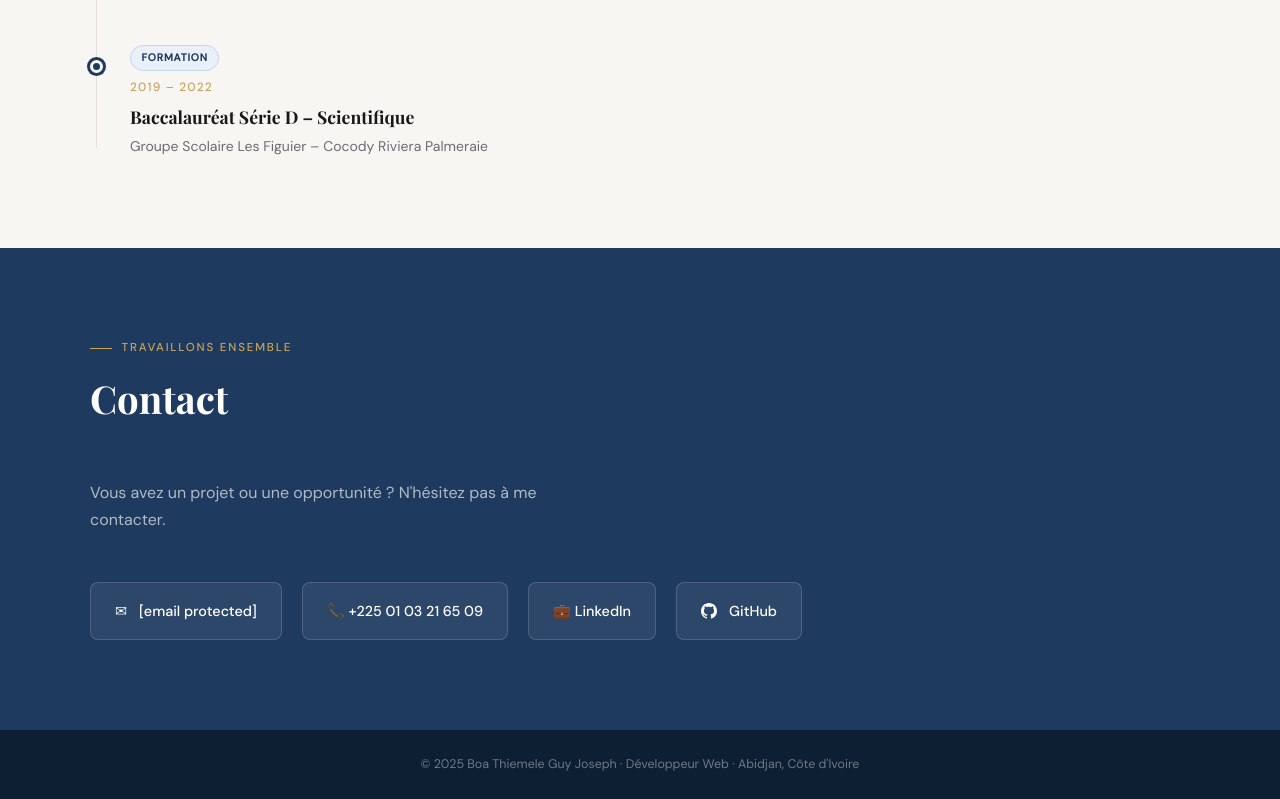
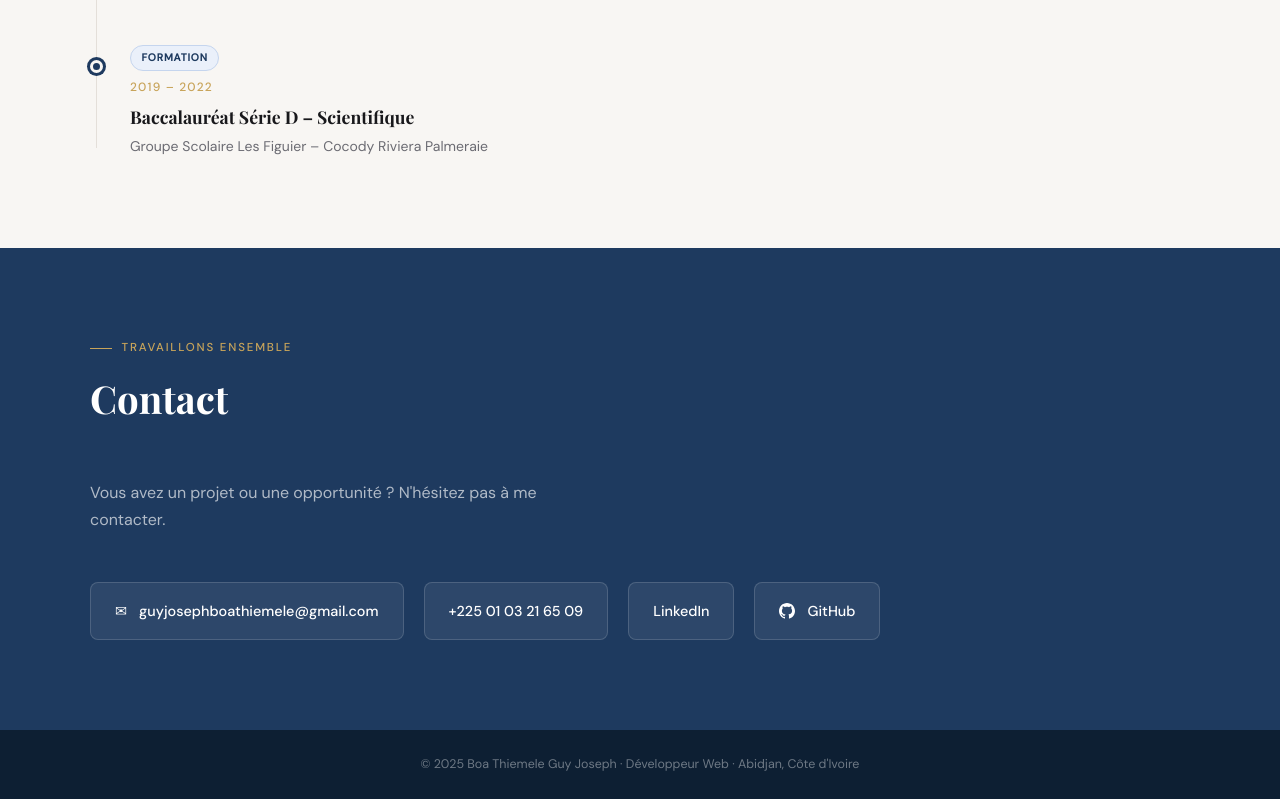
Before and after one commit to Guyjoseph13/portfolio, a plain HTML site: page index.html in a window 1280 px wide. Shown: the part 4008-4807 px from the top of the page. Drawn offline with nearby package versions, Linux system fonts and the light colour scheme.

Commit message:
Update index.html

```diff
--- a/index.html
+++ b/index.html
@@ -264,7 +264,7 @@ footer{background:#0d1f33;color:rgba(255,255,255,.4);text-align:center;padding:1
       </div>
       <div class="reveal">
         <div class="detail-item"><span class="detail-label">Localisation</span><span class="detail-value">Cocody, Attoban &mdash; Abidjan, CI</span></div>
-        <div class="detail-item"><span class="detail-label">Email</span><span class="detail-value"><a href="/cdn-cgi/l/email-protection#36545957425e5f535b535a535176515b575f5a1855595b"><span class="__cf_email__" data-cfemail="d3b1bcb2a7bbbab6beb6bfb6b493b4beb2babffdb0bcbe">[email&#160;protected]</span></a></span></div>
+        <div class="detail-item"><span class="detail-label">Email</span><span class="detail-value"><a href="/cdn-cgi/l/email-protection#36545957425e5f535b535a535176515b575f5a1855595b"><span class="__cf_email__" data-cfemail="d3b1bcb2a7bbbab6beb6bfb6b493b4beb2babffdb0bcbe">guyjosephboathiemele@gmail.com</span></a></span></div>
         <div class="detail-item"><span class="detail-label">T&eacute;l</span><span class="detail-value">+225 01 03 21 65 09</span></div>
         <div class="detail-item"><span class="detail-label">LinkedIn</span><span class="detail-value"><a href="https://www.linkedin.com/in/guy-joseph-boa-thiemele" target="_blank">Guy Joseph Boa Thiemele</a></span></div>
         <div class="detail-item"><span class="detail-label">GitHub</span><span class="detail-value"><a href="https://github.com/Guyjoseph13" target="_blank">Guyjoseph13</a></span></div>
@@ -309,9 +309,9 @@ footer{background:#0d1f33;color:rgba(255,255,255,.4);text-align:center;padding:1
     <div class="section-header reveal"><p class="section-label">Travaillons ensemble</p><h2>Contact</h2></div>
     <p class="contact-sub reveal">Vous avez un projet ou une opportunit&eacute; ? N&apos;h&eacute;sitez pas &agrave; me contacter.</p>
     <div class="contact-grid reveal">
-      <a href="/cdn-cgi/l/email-protection#45272a24312d2c202820292022052228242c296b262a28" class="contact-link">&#9993; <span class="__cf_email__" data-cfemail="7f1d101e0b17161a121a131a183f18121e1613511c1012">[email&#160;protected]</span></a>
-      <a href="tel:+2250103216509" class="contact-link">&#128222; +225 01 03 21 65 09</a>
-      <a href="https://www.linkedin.com/in/guy-joseph-boa-thiemele" target="_blank" class="contact-link">&#128188; LinkedIn</a>
+      <a href="/cdn-cgi/l/email-protection#45272a24312d2c202820292022052228242c296b262a28" class="contact-link">&#9993; <span class="__cf_email__" data-cfemail="7f1d101e0b17161a121a131a183f18121e1613511c1012">guyjosephboathiemele@gmail.com</span></a>
+      <a href="tel:+2250103216509" class="contact-link"> +225 01 03 21 65 09</a>
+      <a href="https://www.linkedin.com/in/guy-joseph-boa-thiemele" target="_blank" class="contact-link"> LinkedIn</a>
       <a href="https://github.com/Guyjoseph13" target="_blank" class="contact-link"><svg viewBox="0 0 24 24" fill="white" width="16" height="16"><path d="M12 0C5.37 0 0 5.37 0 12c0 5.3 3.438 9.8 8.205 11.385.6.113.82-.258.82-.577 0-.285-.01-1.04-.015-2.04-3.338.724-4.042-1.61-4.042-1.61-.546-1.385-1.335-1.755-1.335-1.755-1.087-.744.084-.729.084-.729 1.205.084 1.838 1.236 1.838 1.236 1.07 1.835 2.809 1.305 3.495.998.108-.776.417-1.305.76-1.605-2.665-.3-5.466-1.332-5.466-5.93 0-1.31.465-2.38 1.235-3.22-.135-.303-.54-1.523.105-3.176 0 0 1.005-.322 3.3 1.23.96-.267 1.98-.399 3-.405 1.02.006 2.04.138 3 .405 2.28-1.552 3.285-1.23 3.285-1.23.645 1.653.24 2.873.12 3.176.765.84 1.23 1.91 1.23 3.22 0 4.61-2.805 5.625-5.475 5.92.42.36.81 1.096.81 2.22 0 1.606-.015 2.896-.015 3.286 0 .315.21.69.825.57C20.565 21.795 24 17.295 24 12c0-6.63-5.37-12-12-12"/></svg> GitHub</a>
     </div>
   </div>
```
